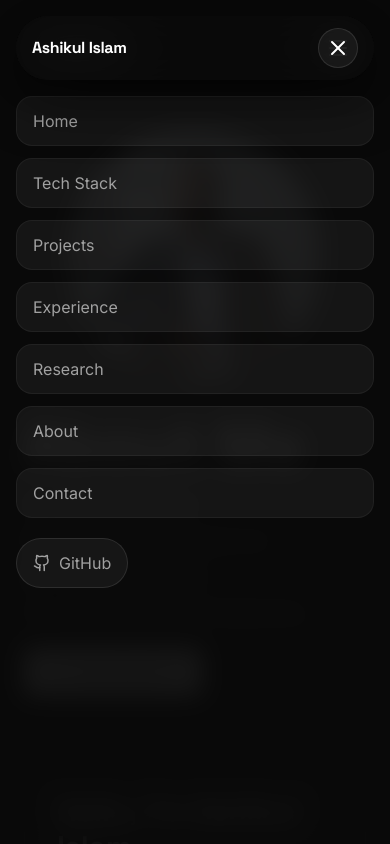
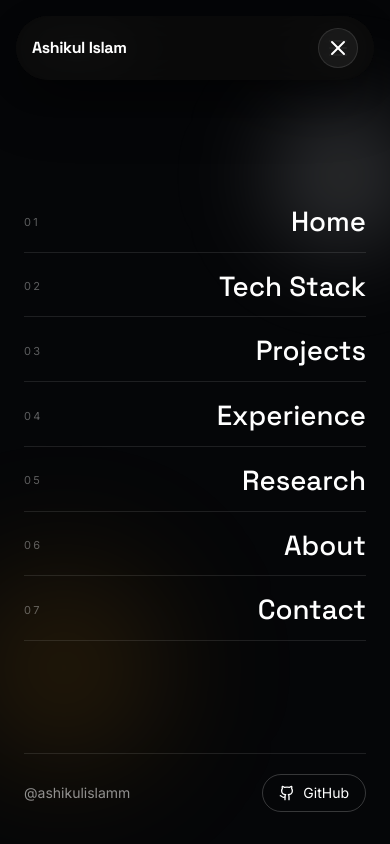
Before and after one commit to ashikulislamm/portfolio, a Next.js app: page /about in a window 390 px wide. Both pictures are taken after a click on the button 338 px from the left and 48 px from the top of the page. Shown: the top 844 px of the page. Built offline with nearby package versions, Linux system fonts and the light colour scheme.

Commit message:
Updated Mobile Navigation Bar Design

```diff
--- a/next.config.mjs
+++ b/next.config.mjs
@@ -43,6 +43,7 @@ const nextConfig = {
 
     return config;
   },
+  turbopack: {},
 };
 
 export default nextConfig;
--- a/package.json
+++ b/package.json
@@ -12,7 +12,7 @@
     "@svgr/webpack": "^8.1.0",
     "framer-motion": "^11.3.21",
     "lucide-react": "^0.545.0",
-    "next": "^14.2.33",
+    "next": "^16.2.4",
     "next-seo": "^7.0.1",
     "react": "^18",
     "react-dom": "^18",
@@ -25,7 +25,7 @@
     "@types/react-dom": "^18",
     "autoprefixer": "^10.4.20",
     "eslint": "^8",
-    "eslint-config-next": "14.2.5",
+    "eslint-config-next": "^16.2.4",
     "postcss": "^8",
     "tailwindcss": "^3.4.1",
     "typescript": "^5.4.5"
--- a/src/sections/Header.tsx
+++ b/src/sections/Header.tsx
@@ -232,25 +232,61 @@ export const Header = () => {
         </div>
       </header>
 
-      {isMobileOpen && (
-        <div className="fixed inset-0 z-40 md:hidden">
-          <div className="absolute inset-0 bg-background/95 backdrop-blur-md">
-            <div className="mx-auto flex max-w-7xl flex-col gap-3 px-4 pb-8 pt-24 text-base text-text-secondary">
-              {navItems.map((item) => {
+      <div
+        className={`fixed inset-0 z-40 overflow-hidden md:hidden transition-all duration-500 ${
+          isMobileOpen ? "pointer-events-auto" : "pointer-events-none"
+        }`}
+      >
+        <div
+          className={`absolute inset-0 bg-[#050608] transition-opacity duration-500 ${
+            isMobileOpen ? "opacity-100" : "opacity-0"
+          }`}
+          onClick={() => setIsMobileOpen(false)}
+        />
+
+        <div
+          className={`absolute -right-16 top-16 h-56 w-56 rounded-full bg-[radial-gradient(circle,_rgba(229,231,235,0.24),_transparent_70%)] blur-2xl transition-all duration-700 ${
+            isMobileOpen ? "translate-x-0 opacity-100" : "translate-x-10 opacity-0"
+          }`}
+        />
+        <div
+          className={`absolute -left-20 bottom-8 h-72 w-72 rounded-full bg-[radial-gradient(circle,_rgba(245,158,11,0.22),_transparent_68%)] blur-3xl transition-all duration-700 ${
+            isMobileOpen ? "translate-y-0 opacity-100" : "translate-y-10 opacity-0"
+          }`}
+        />
+
+        <div
+          className={`relative mx-auto flex h-full w-full max-w-lg flex-col px-6 pb-8 pt-28 transition-all duration-500 ${
+            isMobileOpen ? "translate-y-0 opacity-100" : "translate-y-6 opacity-0"
+          }`}
+          onClick={(event) => event.stopPropagation()}
+        >
+
+
+          <div className="flex flex-1 flex-col justify-center gap-1">
+            {navItems.map((item, index) => {
               const isActive = isItemActive(item);
+              const order = String(index + 1).padStart(2, "0");
 
               if (isHome) {
                 return (
                   <button
                     key={item.label}
                     onClick={() => handleSectionClick(item.sectionId)}
-                      className={`rounded-2xl border px-4 py-3 text-left transition-colors ${
+                    className={`group flex w-full items-center justify-between border-b py-4 text-left transition-all duration-500 ${
                       isActive
-                          ? "border-[var(--color-nav-active)] bg-[var(--color-nav-active)] text-black"
-                          : "border-white/5 bg-white/5 hover:border-white/10 hover:bg-white/10 hover:text-white"
+                        ? "border-[var(--color-nav-active)] text-[var(--color-nav-active)]"
+                        : "border-white/10 text-white/82 hover:border-white/35 hover:text-white"
                     }`}
+                    style={{ transitionDelay: `${140 + index * 55}ms` }}
+                  >
+                    <span className="text-[11px] tracking-[0.22em] text-white/35 group-hover:text-white/55">{order}</span>
+                    <span
+                      className="text-[clamp(1.35rem,7.1vw,2rem)] leading-none"
+                      style={{ fontFamily: "var(--font-display)" }}
                     >
                       {item.label}
+                    </span>
                   </button>
                 );
               }
@@ -260,29 +296,38 @@ export const Header = () => {
                   key={item.label}
                   href={item.href}
                   onClick={() => setIsMobileOpen(false)}
-                    className={`rounded-2xl border px-4 py-3 transition-colors ${
+                  className={`group flex w-full items-center justify-between border-b py-4 transition-all duration-500 ${
                     isActive
-                        ? "border-[var(--color-nav-active)] bg-[var(--color-nav-active)] text-black"
-                        : "border-white/5 bg-white/5 hover:border-white/10 hover:bg-white/10 hover:text-white"
+                      ? "border-[var(--color-nav-active)] text-[var(--color-nav-active)]"
+                      : "border-white/10 text-white/82 hover:border-white/35 hover:text-white"
                   }`}
+                  style={{ transitionDelay: `${140 + index * 55}ms` }}
+                >
+                  <span className="text-[11px] tracking-[0.22em] text-white/35 group-hover:text-white/55">{order}</span>
+                  <span
+                    className="text-[clamp(1.35rem,7.1vw,2rem)] leading-none"
+                    style={{ fontFamily: "var(--font-display)" }}
                   >
                     {item.label}
+                  </span>
                 </Link>
               );
             })}
+          </div>
 
+          <div className="mt-8 flex items-center justify-between border-t border-white/10 pt-5">
+            <p className="text-sm text-white/55">@ashikulislamm</p>
             <a
               href="https://github.com/ashikulislamm"
               target="_blank"
               rel="noreferrer"
-                className="mt-2 inline-flex w-fit items-center gap-2 rounded-full border border-white/10 bg-white/5 px-4 py-3 transition-colors hover:border-white/20 hover:bg-white/10 hover:text-white"
+              className="inline-flex items-center gap-2 rounded-full border border-white/20 px-4 py-2 text-sm text-white transition-colors hover:border-white/40 hover:bg-white/10"
             >
-                <Github size={18} /> GitHub
+              <Github size={16} /> GitHub
             </a>
           </div>
         </div>
       </div>
-      )}
     </>
   );
 };
```
Also changed, not shown: tsconfig.json (+16 -6 lines), 2 other files (tests, documents, lock files or other folders). Lines whose indentation alone changed are shown as unchanged.
